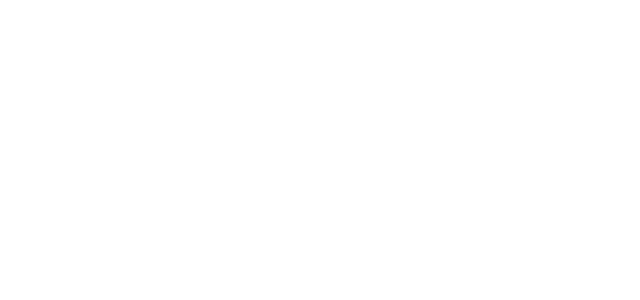
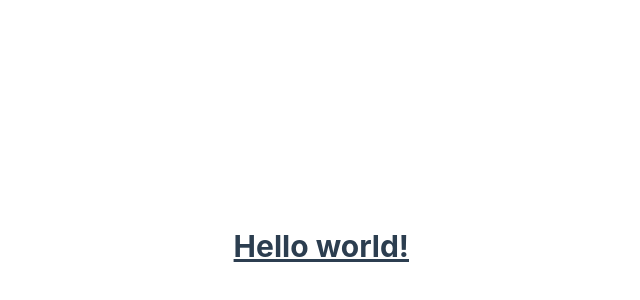
Before and after one commit to jasonchristopher21/timekeeper, a Vue app: page / in a window 1280 px wide. Shown: the part 154-454 px from the top of the page, without its empty margins (231-871 px from the left). Built offline with nearby package versions, Linux system fonts and the light colour scheme.

Commit message:
Connect Tailwind to Project

```diff
--- /dev/null
+++ b/postcss.config.js
@@ -0,0 +1,6 @@
+module.exports = {
+  plugins: {
+    tailwindcss: {},
+    autoprefixer: {},
+  },
+}
--- a/src/App.vue
+++ b/src/App.vue
@@ -1,10 +1,13 @@
 <script setup lang="ts">
 import { RouterLink, RouterView } from 'vue-router'
 import HelloWorld from './components/HelloWorld.vue'
+import "./style.css"
 </script>
 
 <template>
-
+  <h1 class="text-3xl font-bold underline">
+    Hello world!
+  </h1>
 </template>
 
 <!-- <template>
--- /dev/null
+++ b/src/style.css
@@ -0,0 +1,3 @@
+@tailwind base;
+@tailwind components;
+@tailwind utilities;
--- /dev/null
+++ b/tailwind.config.js
@@ -0,0 +1,11 @@
+/** @type {import('tailwindcss').Config} */
+module.exports = {
+  content: [
+    "./index.html",
+    "./src/**/*.{vue,js,ts,jsx,tsx}",
+  ],
+  theme: {
+    extend: {},
+  },
+  plugins: [],
+}
```
